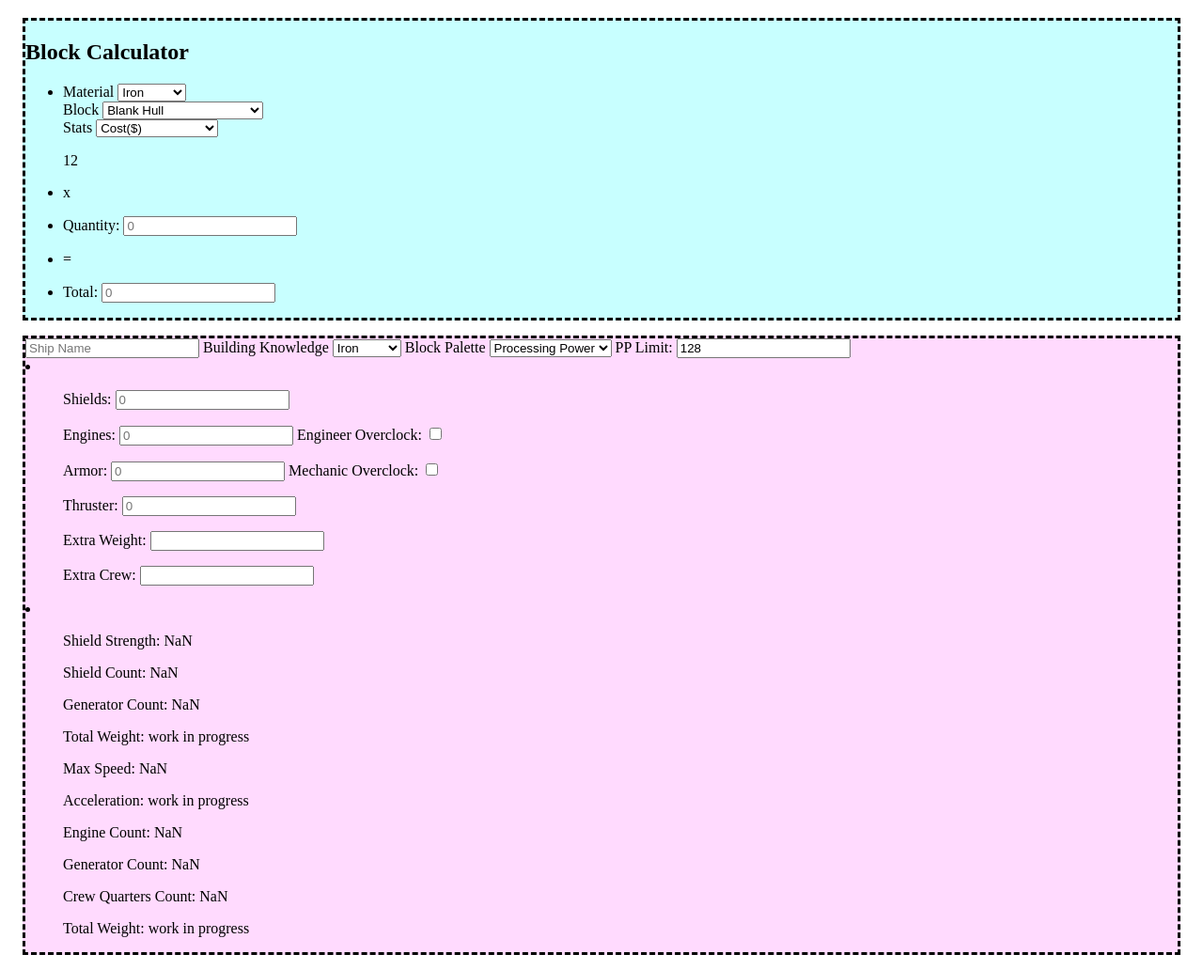
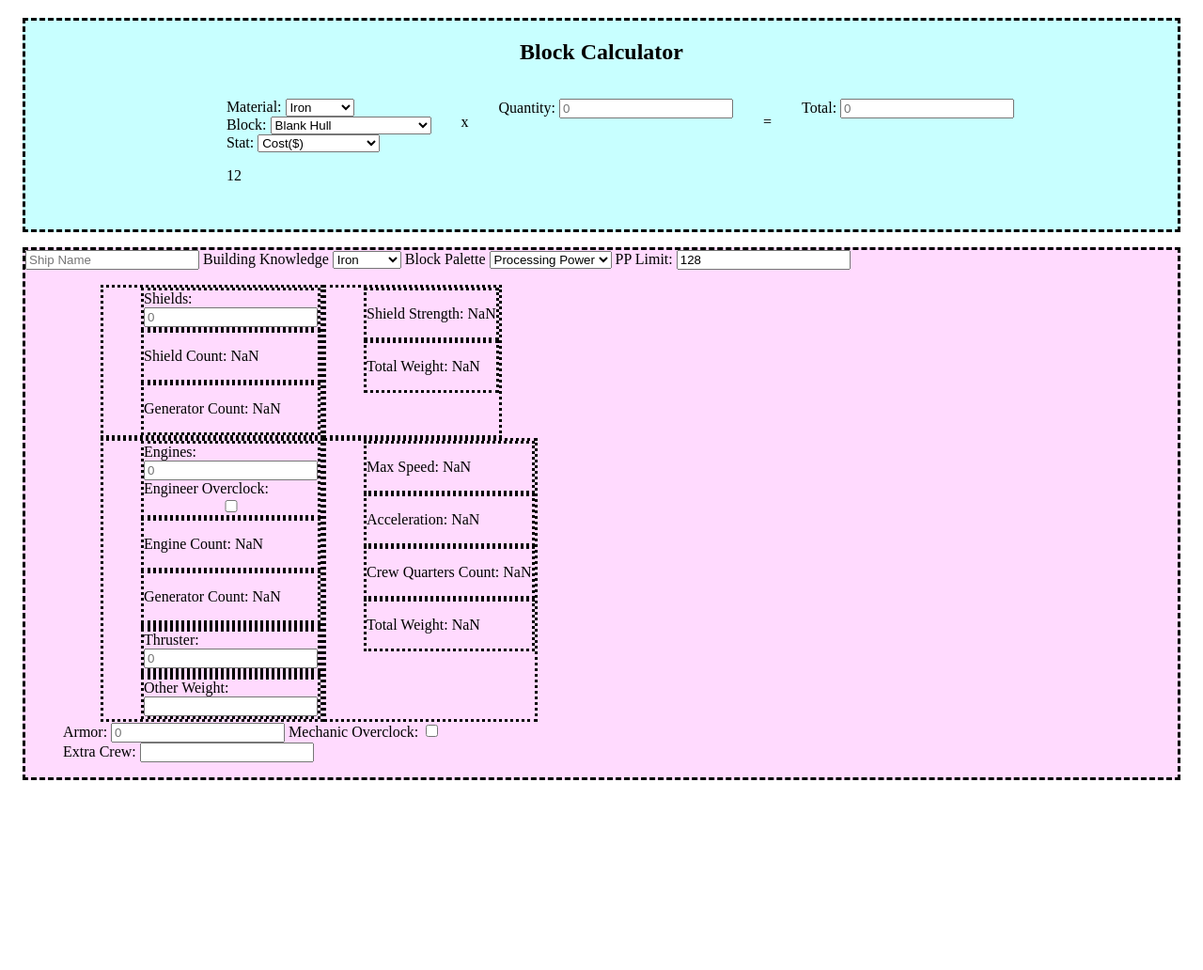
Before and after one commit to Snugg1es-Cat/AvorionShipTool, a plain HTML site: page index.html in a window 1280 px wide. Shown: the part 61-1093 px from the top of the page at 94% size. After the commit the page ends 907 px from the top, so only its background shows below. Drawn offline with Linux system fonts and the light colour scheme.

Commit message:
acceleration and weight

```diff
--- a/controller.js
+++ b/controller.js
@@ -30,6 +30,7 @@ import shipCalculator from './shipCalculator.js';
         const PPLimitTextBox = document.getElementById('PPLimitTextBox');
         const armorTotalTextBox = document.getElementById('armorTotalTextBox');
         const thrusterTotalTextBox = document.getElementById('thrusterTotalTextBox');
+        const weightTextBox = document.getElementById('weightTextBox');
 
         //output spans
             //shields
@@ -103,7 +104,7 @@ import shipCalculator from './shipCalculator.js';
         engineerOverclockCheckBox.addEventListener("input", () => {autoSubmit(inputAllocationCheckBox, ["engineerOverclock", engineerOverclockCheckBox]);})
         armorTotalTextBox.addEventListener("input", () => {autoSubmit(inputAllocation, ["armorBlocks", armorTotalTextBox]);})
         thrusterTotalTextBox.addEventListener("input", () => {autoSubmit(inputAllocation, ["thrusterCount", thrusterTotalTextBox]);})
-
+        weightTextBox.addEventListener("input", () => {autoSubmit(inputAllocation, ["otherWeight", weightTextBox]);})
 
 //utility functions
 
@@ -315,15 +316,15 @@ import shipCalculator from './shipCalculator.js';
         spanShieldStrength.textContent = ship.shieldDurability;
         spanShieldCount.textContent = ship.sGenCount;
         spanShieldEGenCount.textContent = ship.eGenCountShields;
-        spanShieldTotalWeight.textContent = "work in progress";
+        spanShieldTotalWeight.textContent = ship.shieldsTotalWeight;
 
         //engines
         spanEngineMaxSpeed.textContent = ship.maxSpeed;
-        spanEngineAcceleration.textContent = "work in progress";
+        spanEngineAcceleration.textContent = ship.acceleration;
         spanEngineCount.textContent = ship.eCount;
         spanEngineEGenCount.textContent = ship.eGenCountEngines;
         spanEngineCrewQ.textContent = ship.cQCountEngines;
-        spanEngineTotalWeight.textContent = "work in progress";
+        spanEngineTotalWeight.textContent = ship.enginesTotalWeight;
     }
 
 //init code
--- a/index.html
+++ b/index.html
@@ -15,7 +15,7 @@
         <li>
           <!--Drop Down for materials-->
           <form action="materialForm" method="POST">
-            <label for="material">Material</label>
+            <label for="material">Material:</label>
             <select name="material" id="material">
               <option value="iron">Iron</option>
               <option value="titanium">Titanium</option>
@@ -29,7 +29,7 @@
 
           <!--Drop Down for blocks-->
           <form action="blockForm" method="POST">
-            <label for="block">Block</label>
+            <label for="block">Block:</label>
             <select name="block" id="block">
 
               <!--prepopulate all options for browser to remember initial state on reload-->
@@ -82,7 +82,7 @@
 
           <!--Drop Down for stats-->
           <form action="statForm" method="POST">
-            <label for="stat">Stats</label>
+            <label for="stat">Stat:</label>
             <select name="stat" id="stat">
               <option value="cost$">Cost($)</option>
               <option value="costM">Cost(M)</option>
@@ -147,62 +147,80 @@
       <!--Input Allocation Boxes-->
       <label for="PPLimitTextBox">PP Limit:</label>
       <input type="text" inputmode="numeric" step="1" id="PPLimitTextBox" value="128"></input>
+      <ul>
         <li>
           <ul>
-          <!--Investment-->
+            <li>
+              <ul>
+                <li>
                   <label for="shieldAllocationTextBox">Shields:</label>
                   <input type="text" inputmode="numeric" id="shieldAllocationTextBox" name="shield">
+                </li>
+                <li><p>Shield Count: <span id="outputShieldCount">Meow</span></p></li>
+                <li><p>Generator Count: <span id="outputShieldEGenCount">Meow</span></p></li>
+              </ul>
+            </li>
 
-          <!--Alternate Count Input-->
-          <!--could put output shield count here which could update automatically as an output
-          or be used as an input similar to the blockCalc-->
+            <li>
+              <ul>
+                <!--Shield-->
+                <li><p>Shield Strength: <span id="outputShieldStrength">Meow</span></p></li>
+                <li><p>Total Weight: <span id="outputShieldWeight">Meow</span></p></li>
               </ul>
+            </li>
+          </ul>
+        </li>
+        <li>
           <ul>
+            <li>
+              <ul>
+                <li>
                   <label for="engineAllocationTextBox">Engines:</label>
                   <input type="text" inputmode="numeric" id="engineAllocationTextBox" name="engine">
 
                   <label for="engineerOverclockCheckBox">Engineer Overclock:</label>
                   <input type="checkbox" id="engineerOverclockCheckBox">
+                </li>
+                <li><p>Engine Count: <span id="outputEngineCount">Meow</span></p></li>
+                <li><p>Generator Count: <span id="outputEngineEGen">Meow</span></p></li>
+                <li>
+                  <li>
+                    <label for="thrusterTotalTextBox">Thruster:</label>
+                    <input type="text" inputmode="numeric" id="thrusterTotalTextBox" name="thruster">
+                  </li>
+                </li>
+                <li>
+                  <li>
+                    <label for="weightTextBox">Other Weight:</label>
+                    <input type="text" inputmode="numeric" id="weightTextBox" name="weight">
+                  </li>
+                </li>
               </ul>
+            </li>
+            <li>
+              <ul>
+                <!--Engines-->
+                <li><p>Max Speed: <span id="outputEngineSpeed">Meow</span></p></li>
+                <li><p>Acceleration: <span id="outputEngineAcceleration">Meow</span></p></li>
+                <li><p>Crew Quarters Count: <span id="outputEngineCrewQ">Meow</span></p></li>
+                <li><p>Total Weight: <span id="outputEngineWeight">Meow</span></p></li>
+              </ul>
+            </li>
+          </ul>
+        </li>
         <!--Other-->
-        <ul>
+        <li>
           <label for="armorTotalTextBox">Armor:</label>
           <input type="text" inputmode="numeric" id="armorTotalTextBox" name="armor">
 
           <label for="mechanicOverclockCheckBox">Mechanic Overclock:</label>
           <input type="checkbox" id="mechanicOverclockCheckBox">
-        </ul>
-        <ul>
-          <label for="thrusterTotalTextBox">Thruster:</label>
-          <input type="text" inputmode="numeric" id="thrusterTotalTextBox" name="thruster">
-        </ul>
-        <ul>
-          <label for="weightTextBox">Extra Weight:</label>
-          <input type="text" inputmode="numeric" id="weightTextBox" name="weight">
-        </ul>
-        <ul>
+        </li>
+        <li>
           <label for="crewTextBox">Extra Crew:</label>
           <input type="text" inputmode="numeric" id="crewTextBox" name="thruster">
+        </li>
       </ul>
-      </li>
-
-
-      <!--output stats-->
-      <li>
-        <!--Shield-->
-        <ul><p>Shield Strength: <span id="outputShieldStrength">Meow</span></p></ul>
-        <ul><p>Shield Count: <span id="outputShieldCount">Meow</span></p></ul>
-        <ul><p>Generator Count: <span id="outputShieldEGenCount">Meow</span></p></ul>
-        <ul><p>Total Weight: <span id="outputShieldWeight">Meow</span></p></ul>
-
-        <!--Engines-->
-        <ul><p>Max Speed: <span id="outputEngineSpeed">Meow</span></p></ul>
-        <ul><p>Acceleration: <span id="outputEngineAcceleration">Meow</span></p></ul>
-        <ul><p>Engine Count: <span id="outputEngineCount">Meow</span></p></ul>
-        <ul><p>Generator Count: <span id="outputEngineEGen">Meow</span></p></ul>
-        <ul><p>Crew Quarters Count: <span id="outputEngineCrewQ">Meow</span></p></ul>
-        <ul><p>Total Weight: <span id="outputEngineWeight">Meow</span></p></ul>
-      </li>
     </div>
   </main>
 
--- a/shipCalculator.js
+++ b/shipCalculator.js
@@ -22,6 +22,7 @@ export default class shipCalculator {
         this.armorBlocks = 0;
         this.thrusterCount = 0;
         this.engineerOverclock = false;
+        this.otherWeight = 0;
 
         //init calculator output variables
         //shield calc
@@ -30,12 +31,15 @@ export default class shipCalculator {
         this.shieldDurability = 0;
         this.sReqCrewEngineer = 0;
         this.sReqCrewmechanic = 0;
+        this.shieldsTotalWeight = 0;
 
         //engines
         this.eGenCountEngines = 0;
         this.eCount = 0;
         this.cQCountEngines = 0;
         this.maxSpeed = 0;
+        this.acceleration = 0;
+        this.enginesTotalWeight = 0;
 
         //set initial BK
         this.changeBuildingKnowledge(buildingKnowledge);
@@ -151,7 +155,12 @@ export default class shipCalculator {
         this.eCount = eCalResults[1];
         this.cQCountEngines = eCalResults[2];
 
+        //max speed
         this.maxSpeed = this.calcMaxSpeed(this.eCount, this.engineerOverclock);
+
+        //acceleration
+        let weightDict = this.calcTotalWeight();
+        this.acceleration = this.eCount * this.palette.engine.other / weightDict.totalWeight;
     };
 
     engineCalculator(ppLimit, engineBlock, energySource, crewQuartersBlock, engineerOverclock, shieldBlock, shieldCount, thrusterBlock, thrusterCount) {
@@ -200,6 +209,46 @@ export default class shipCalculator {
         let overclockMult = 1;
         if (overclock) {overclockMult = 2;}
         return (100 * Math.log(engineCount + 5) - 86) * overclockMult;
+    };
+
+    calcTotalWeight () {
+        let energyGen = "solarPanel"
+        if (this.palette.checkPowerSource()) {energyGen = "generator"}
+
+        let otherWeight = this.otherWeight;
+        let totalWeight = otherWeight;
+
+        //shields
+        let eGenWeightSheilds = this.eGenCountShields * this.palette[energyGen].weight;
+        totalWeight += eGenWeightSheilds;
+
+        let sGenWeight = this.sGenCount * this.palette.shieldGenerator.weight;
+        totalWeight += sGenWeight;
+
+        this.shieldsTotalWeight = eGenWeightSheilds + sGenWeight;
+        //engines
+        let thrusterWeight = this.thrusterCount * this.palette.thruster.weight;
+        totalWeight += thrusterWeight;
+
+        let eGenWeightEngines = this.eGenCountEngines * this.palette[energyGen].weight;
+        totalWeight += eGenWeightEngines;
+
+        let engineWeight = this.eCount * this.palette.engine.weight;
+        totalWeight += engineWeight;
+
+        let crewQWeight = this.cQCountEngines * this.palette.crewQuarters.weight;
+        totalWeight += crewQWeight;
+
+        this.enginesTotalWeight = thrusterWeight + eGenWeightEngines + engineWeight + crewQWeight;
+        return {
+            totalWeight: totalWeight,
+            otherWeight: otherWeight,
+            eGenWeightSheilds: eGenWeightSheilds,
+            eGenWeightEngines: eGenWeightEngines,
+            sGenWeight: sGenWeight,
+            engineWeight: engineWeight,
+            crewQWeight: crewQWeight
+        };
     }
 };
 
--- a/stylesheet.css
+++ b/stylesheet.css
@@ -3,6 +3,24 @@
     background-color: rgb(200, 255, 255);
     border: dashed;
     margin: 1rem;
+}
+
+#blockCalc > ul {
+    display: flex;
+    flex-direction: row;
+    justify-content: center;
+}
+
+#blockCalc > ul > li {
+    margin: 1rem;
+}
+
+ul {
+    list-style-type: none;
+}
+
+#blockCalc h2 {
+    text-align: center;
 }
 
 /*ship*/
@@ -11,3 +29,19 @@
     border: dashed;
     margin: 1rem;
 }
+
+#shipCalc ul li ul {
+    display: flex;
+    flex-direction: row;
+}
+#shipCalc ul li ul li {
+    display: flex;
+    flex-direction: column;
+    border: dotted;
+
+}
+#shipCalc ul li ul li ul{
+    display: flex;
+    flex-direction: column;
+
+}
```
Lines whose indentation alone changed are shown as unchanged.
